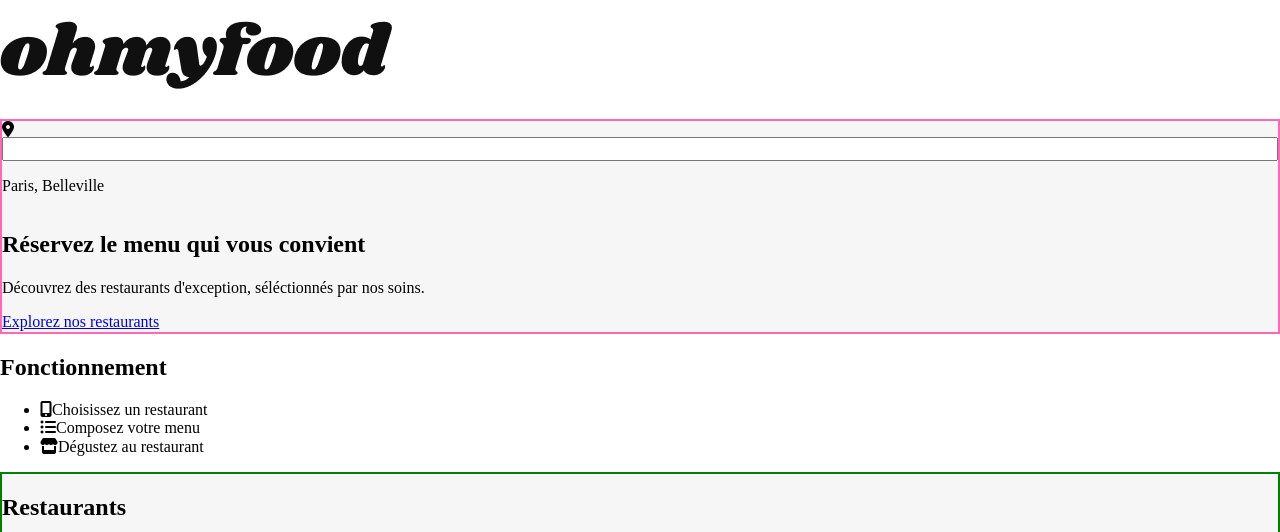
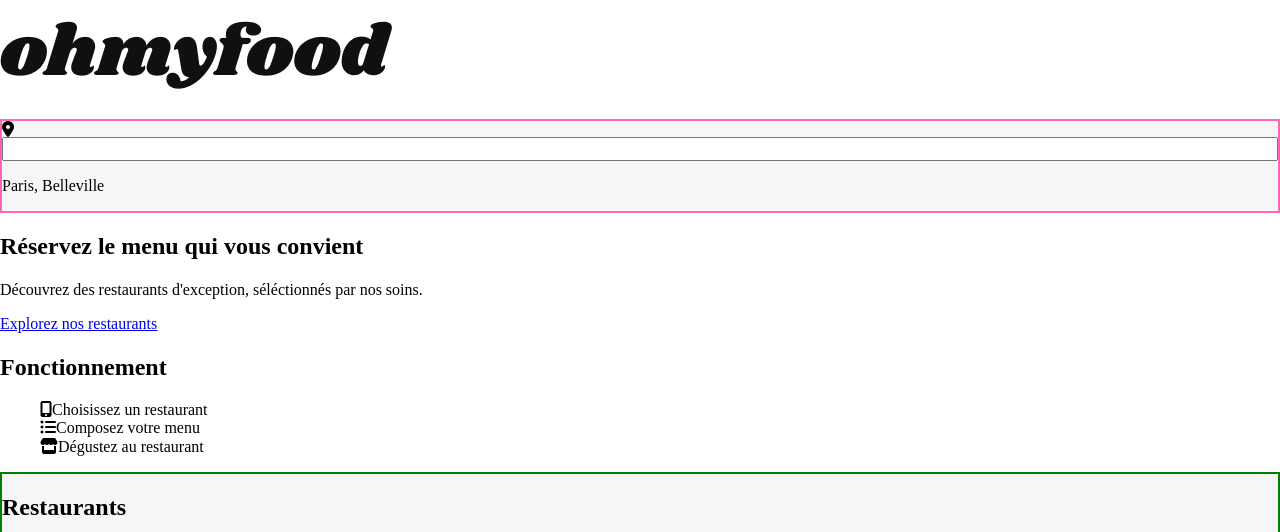
Before and after one commit to martinfasq/MartinFasquel_3_10092020, a plain HTML site: page index.html in a window 1280 px wide. Shown: the top 532 px of the page. Drawn offline with Linux system fonts and the light colour scheme.

Commit message:
ajout feuilles scss

```diff
--- a/index.html
+++ b/index.html
@@ -14,24 +14,25 @@
 		<h1><img class="logo" src="img/ohmyfoodlogo.png"></h1>
 	</header>
 
-	<div class="localisation">
+	<section class="localisation">
 		<i class="fas fa-map-marker-alt"></i>
 		<input type="search" id="site-search" name="q" aria-label="Search through site content">
 		<p>Paris, Belleville</p>
+	</section>
+
 	<section class="intro">
 		<h2>Réservez le menu qui vous convient</h2>
 		<p>Découvrez des restaurants d'exception, séléctionnés par nos soins.</p>
 		<a href="#" class="intro__btn">Explorez nos restaurants</a>
 	</section>
-	</div>
 
 	<section class="fonctionnement">
 		<h2>Fonctionnement</h2>
-		<ul>
+		<ol>
 			<li><i class="fas fa-mobile-alt"></i>Choisissez un restaurant</li>
 			<li><i class="fas fa-list-ul"></i>Composez votre menu</li>
 			<li><i class="fas fa-store"></i>Dégustez au restaurant</li>
-		</ul>
+		</ol>
 	</section>
 	<main class="restaurants">
 
@@ -39,7 +40,8 @@
 
 		<a href="lapalettedugout.html">
 			<article class="restaurant">
-				<img class="restaurant__picture" src="img/lapalettedugout.jpg" alt="plat du restaurant la palette du gout">
+				<img class="restaurant__picture" src="img/lapalettedugout.jpg"
+					alt="plat du restaurant la palette du gout">
 				<h3 class="restaurant__title">La palette du goût</h3>
 				<p>Ménilmontant</p>
 			</article>
@@ -47,7 +49,8 @@
 
 		<a href="lanoteenchantee.html">
 			<article class="restaurant">
-				<img class="restaurant__picture" src="./img/lanoteenchantee.jpg" alt="plat du restaurant la note enchantee">
+				<img class="restaurant__picture" src="./img/lanoteenchantee.jpg"
+					alt="plat du restaurant la note enchantee">
 				<h3 class="restaurant__title">La note enchantée</h3>
 				<p>Charonne</p>
 			</article>
@@ -63,7 +66,8 @@
 
 		<a href="ledelicedessens.html">
 			<article class="restaurant">
-				<img class="restaurant__picture" src="./img/ladelicedessens.jpg" alt="plat du restaurant le delice des sens">
+				<img class="restaurant__picture" src="./img/ladelicedessens.jpg"
+					alt="plat du restaurant le delice des sens">
 				<h3 class="restaurant__title">Le délice des sens</h3>
 				<p>Folie-Méricourt</p>
 			</article>
--- /dev/null
+++ b/sass/layout/_fonctionnement.scss
@@ -0,0 +1,4 @@
+.fonctionnement ol{
+
+    list-style: none;
+}
--- a/sass/layout/_grid.scss
+++ b/sass/layout/_grid.scss
@@ -16,26 +16,3 @@
     border-radius: 15px 15px 15px 15px;
   }
 }
-
-.localisation {
-  border: hotpink solid 2px;
-  background-color: $colorbg;
-  flex-direction: column;
-  display: flex;
-  justify-content: center;
-}
-
-.restaurants {
-  border: green solid 2px;
-  display: flex;
-  flex-direction: column;
-  background-color: $colorbg;
-  grid-gap: 10px;
-}
-
-.restaurant {
-  background-color: white;
-  border: blue solid 2px;
-  border-radius: 15px 15px 15px 15px;
-  box-shadow: 5px 5px 8px #dddbdb;
-}
--- /dev/null
+++ b/sass/layout/_localisation.scss
@@ -0,0 +1,7 @@
+.localisation {
+    border: hotpink solid 2px;
+    background-color: $colorbg;
+    flex-direction: column;
+    display: flex;
+    justify-content: center;
+  }
--- /dev/null
+++ b/sass/pages/_restaurants.scss
@@ -0,0 +1,14 @@
+.restaurants {
+    border: green solid 2px;
+    display: flex;
+    flex-direction: column;
+    background-color: $colorbg;
+    grid-gap: 10px;
+  }
+
+  .restaurant {
+    background-color: white;
+    border: blue solid 2px;
+    border-radius: 15px 15px 15px 15px;
+    @include box-shadows
+  }
--- a/sass/style.scss
+++ b/sass/style.scss
@@ -11,8 +11,11 @@
 @import 'layout/footer';
 @import 'layout/grid';
 @import 'layout/header';
+@import 'layout/fonctionnement';
+@import 'layout/localisation';
 
 @import 'pages/home';
+@import 'pages/restaurants';
 
 @import 'themes/default';
 
--- /dev/null
+++ b/sass/utils/_mixins.scss
@@ -0,0 +1,3 @@
+@mixin box-shadows {
+  box-shadow: 5px 5px 8px #dddbdb;
+}
```
Also changed, not shown: css/style.css, 1 other file.
